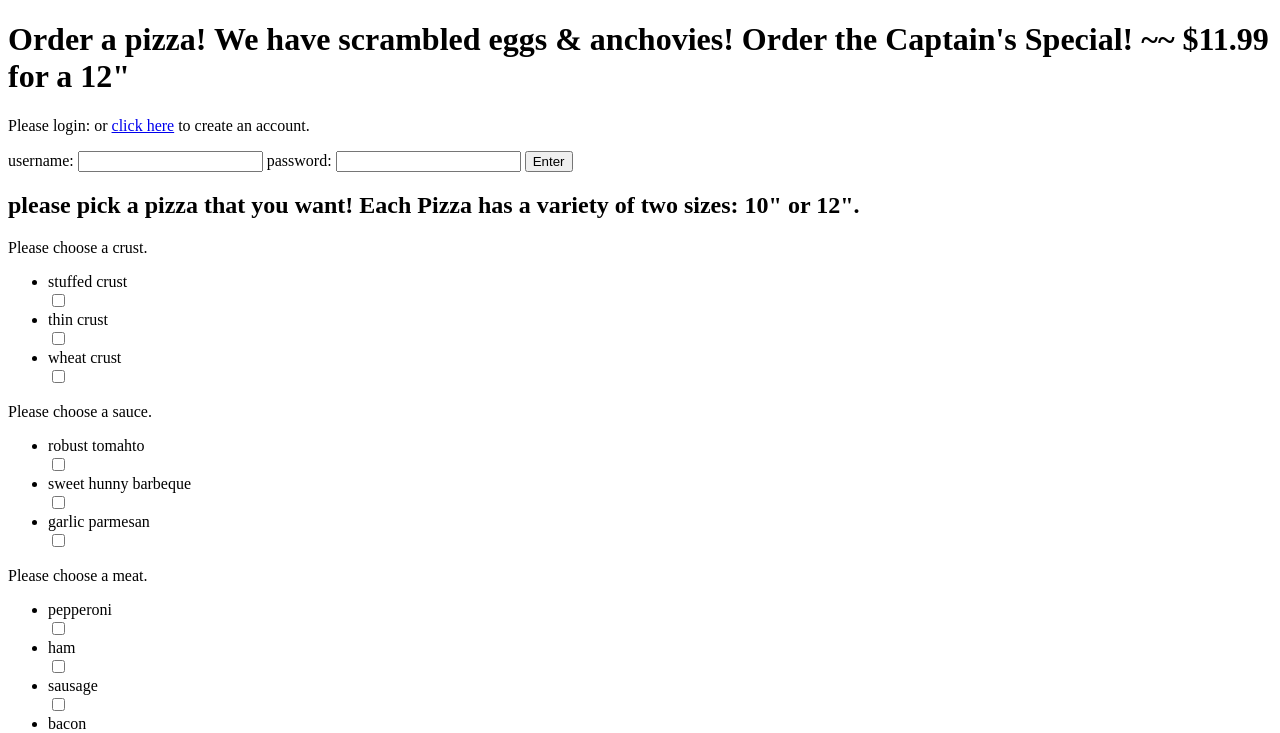
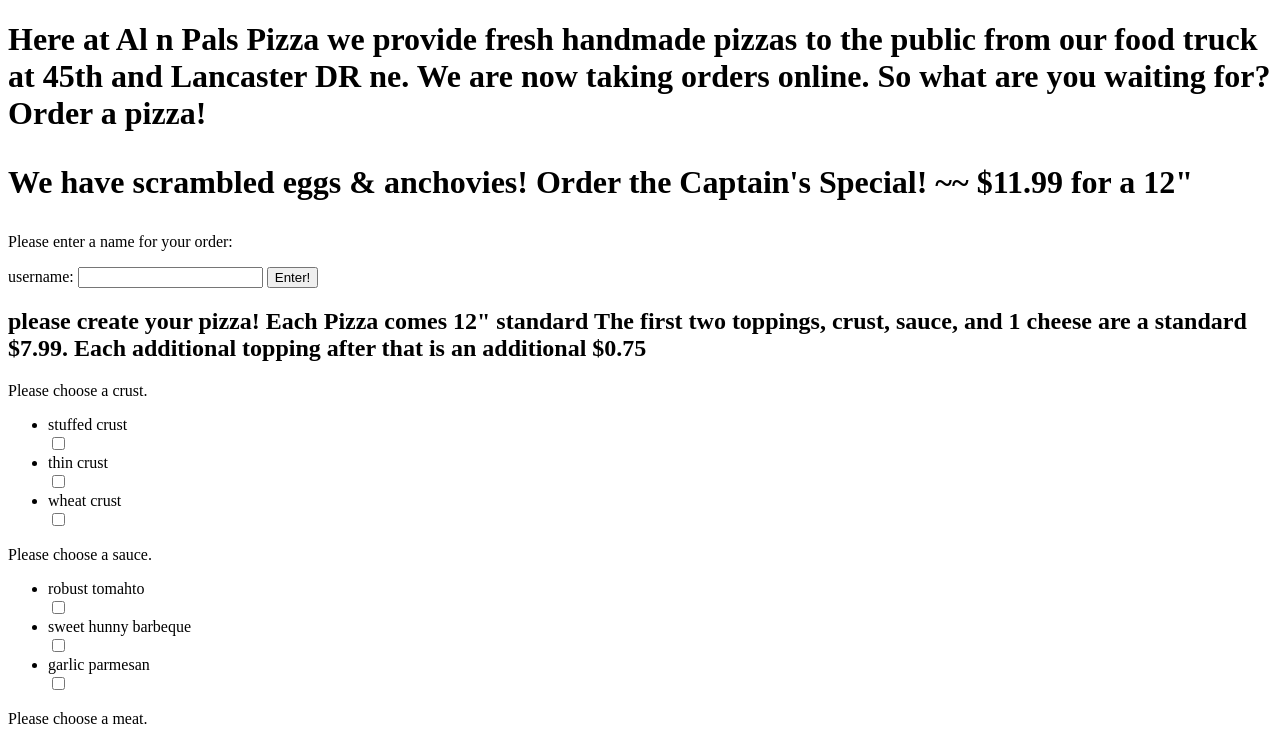
Before and after one commit to apul8377/independent-code-review-2, a plain HTML site: page index.html in a window 1280 px wide. Shown: the top 733 px of the page. Drawn offline with nearby package versions, Linux system fonts and the light colour scheme.

Commit message:
Scrapped all the JS that I had been working on. Going to simplify the process so that the user just enters a username that is associated with an ID and their order.

```diff
--- a/index.html
+++ b/index.html
@@ -3,23 +3,22 @@
 
 <HEAD>
   <TITLE>Al n Pals Pizza! Freshest Pies made to order!</TITLE>
-  <h1>Order a pizza! We have scrambled eggs & anchovies! Order the Captain's Special! ~~ $11.99 for a 12" </h1>
+  <h1>Here at Al n Pals Pizza we provide fresh handmade pizzas to the public from our food truck at 45th and Lancaster DR ne. We are now taking orders online. So what are you waiting for? Order a pizza!
+  <p>We have scrambled eggs & anchovies! Order the Captain's Special! ~~ $11.99 for a 12"</p> </h1>
 </HEAD>
 
 <body>
 
   <div id="customer-info">
     <form>
-      <p>Please login: or <a href="./new-account.html">click here</a> to create an account.</p>
+      <p>Please enter a name for your order:</p>
       <label for="username">username:</label>
       <input id="username" name="username">
-      <label for="password">password:</label>
-      <input id="password"name="password">
-      <button type="submit">Enter</button>
+      <button type="submit">Enter!</button>
     </form>
   </div>
   <p>
-  <h2>please pick a pizza that you want! Each Pizza has a variety of two sizes: 10" or 12".</h2>
+  <h2>please create your pizza! Each Pizza comes 12" standard The first two toppings, crust, sauce, and 1 cheese are a standard $7.99. Each additional topping after that is an additional $0.75</h2>
   </p>
   <div id="order">
     <form id="customer-order">
@@ -132,5 +131,5 @@
     </form>
   </div>
 </body>
-
+<script src="https://ajax.googleapis.com/ajax/libs/jquery/3.5.1/jquery.min.js"></script>
 </HTML>
--- a/js/scripts.js
+++ b/js/scripts.js
@@ -22,7 +22,6 @@ $(document).ready(function () {
     event.preventDefault();
 
     const userName = $("input#username").val();
-    const passWord = $("input#password").val();
 
     console.log("input received, validating....");
     let newCustomer = new Customer(userName, passWord);
```
